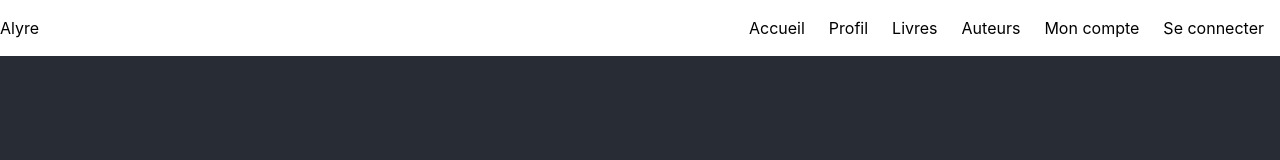
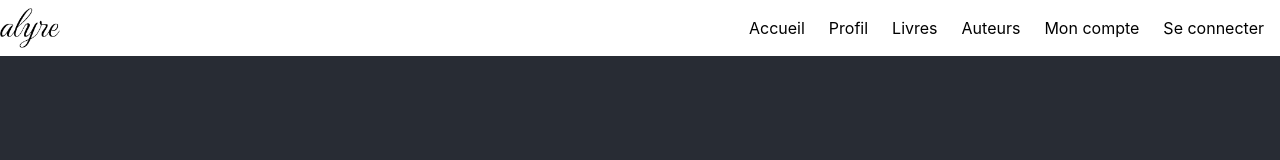
Before and after one commit to kabak-co/alyre, a React (Create React App) app: page /profile in a window 1280 px wide. Shown: the top 160 px of the page. Built offline with nearby package versions, Linux system fonts and the light colour scheme.

Commit message:
Ajouter le logo

```diff
--- a/src/components/organisms/Header/Header.js
+++ b/src/components/organisms/Header/Header.js
@@ -1,9 +1,10 @@
+import logo from "../../../assets/alyre.png";
 
 const Header = ({ children }, props) => {
 
   return (
     <header className="flex justify-between items-center" {...props}>
-      <h1>Alyre</h1>
+      <img src={logo} alt="Logo Alyre" style={{maxWidth: "150px", width: "60px"}} />
       {children}
     </header>
   );
```
Also changed, not shown: src/assets/alyre.png (added).
